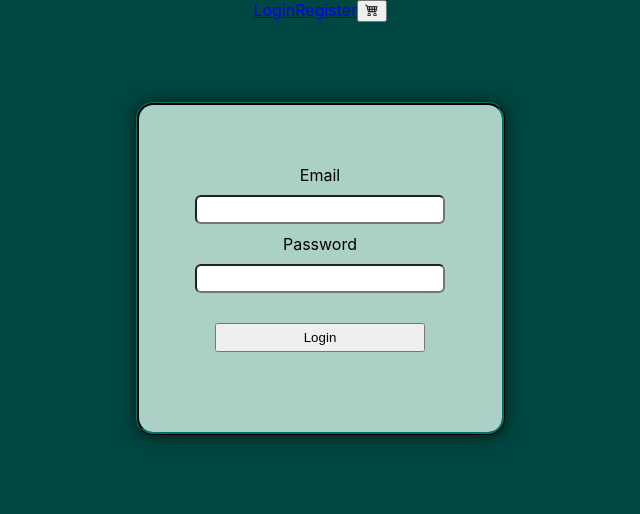
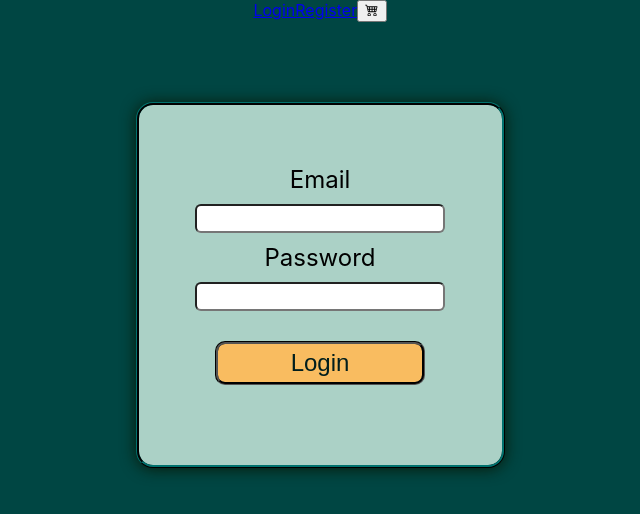
Before and after one commit to javier73castillo/bookstore_React, a React (Create React App) app: page /login in a window 1280 px wide. Shown: the top 514 px of the page, without its empty margins (320-960 px from the left). Built offline with nearby package versions, Linux system fonts and the light colour scheme; no server answers.

Commit message:
Fixed Scss variables

```diff
--- /dev/null
+++ b/src/_variables.scss
@@ -0,0 +1,15 @@
+$header2: 24px;
+
+/* Paleta de colores - Light - https://www.happyhues.co/palettes/10*/
+$background: #004643;
+$headline: #fffffe;
+$paragraph: #abd1c6;
+$button: #f9bc60;
+$buttonText: #001e1d;
+
+/* Paleta de colores - Dark - Mismo enlace pero variar manuelmente */
+$darkBackground: #032b29;
+$darkHeadline: #fffffe;
+$darkParagraph: #709b8f;
+$darkButton: #a17738;
+$darkButtonText: #39b4b0;
--- a/src/components/Books/_Books.scss
+++ b/src/components/Books/_Books.scss
@@ -17,7 +17,7 @@
     height: 550px;
     border: 1px solid black;
     padding: 20px;
-
+    background-color: white;
 
   &--img{
       overflow: hidden;
--- a/src/components/LoginForm/_LoginForm.scss
+++ b/src/components/LoginForm/_LoginForm.scss
@@ -10,7 +10,7 @@ form {
 
   label {
     padding: 10px;
-    font-size: header2;
+    font-size: 24px;
   }
   input {
     padding: 5px;
@@ -24,4 +24,10 @@ form {
     margin-right: 20px;
     padding-top: 5px;
     padding-bottom: 5px;
+    background-color: #f9bc60;
+    color: #001e1d;
+    font-style: bold;
+    font-size: 24px;
+    border-radius: 10px;
+    border: 3px groove black;
 }
--- a/src/main.scss
+++ b/src/main.scss
@@ -1,8 +1,8 @@
-@import url('https://fonts.googleapis.com/css2?family=Josefin+Sans&display=swap');
+@import url('https://fonts.googleapis.com/css2?family=Raleway:wght@400;600&display=swap');
 /* Para usar la fuente
- font-family: 'Josefin Sans', sans-serif;     */
+ font-family: 'Raleway', sans-serif */
 
-
+@import "./variables";
 @import "./components/LoginForm/LoginForm.scss";
 @import "./App.scss";
 @import "./components/RegisterForm/RegisterForm.scss";
@@ -18,20 +18,3 @@
 body {
   background-color: #004643;
 }
-
-/* Variables */
-$header2: 24px;
-
-/* Paleta de colores - Light - https://www.happyhues.co/palettes/10*/
-$background: #004643;
-$headline: #fffffe;
-$paragraph: #abd1c6;
-$button: #f9bc60;
-$buttonText: #001e1d;
-
-/* Paleta de colores - Dark - Mismo enlace pero variar manuelmente */
-$darkBackground: #032b29;
-$darkHeadline: #fffffe;
-$darkParagraph: #709b8f;
-$darkButton: #a17738;
-$darkButtonText: #39b4b0;
```
